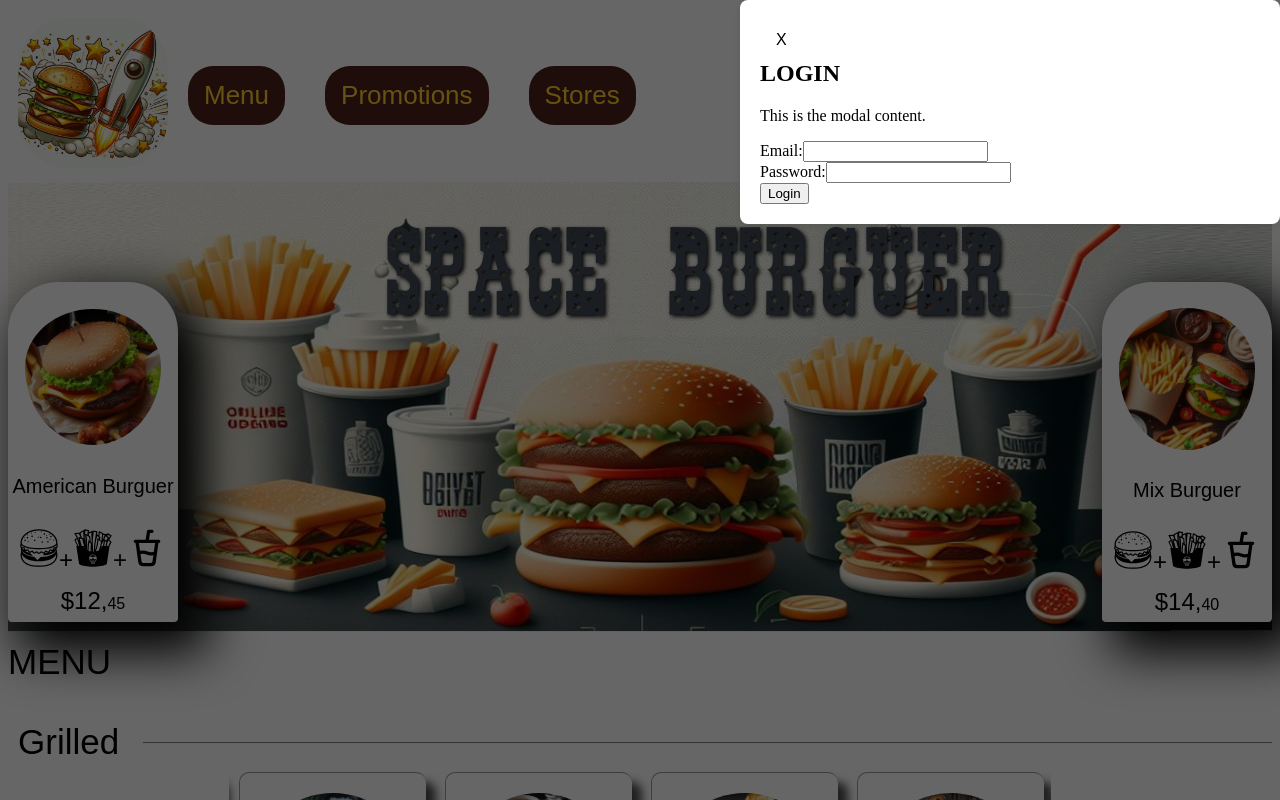
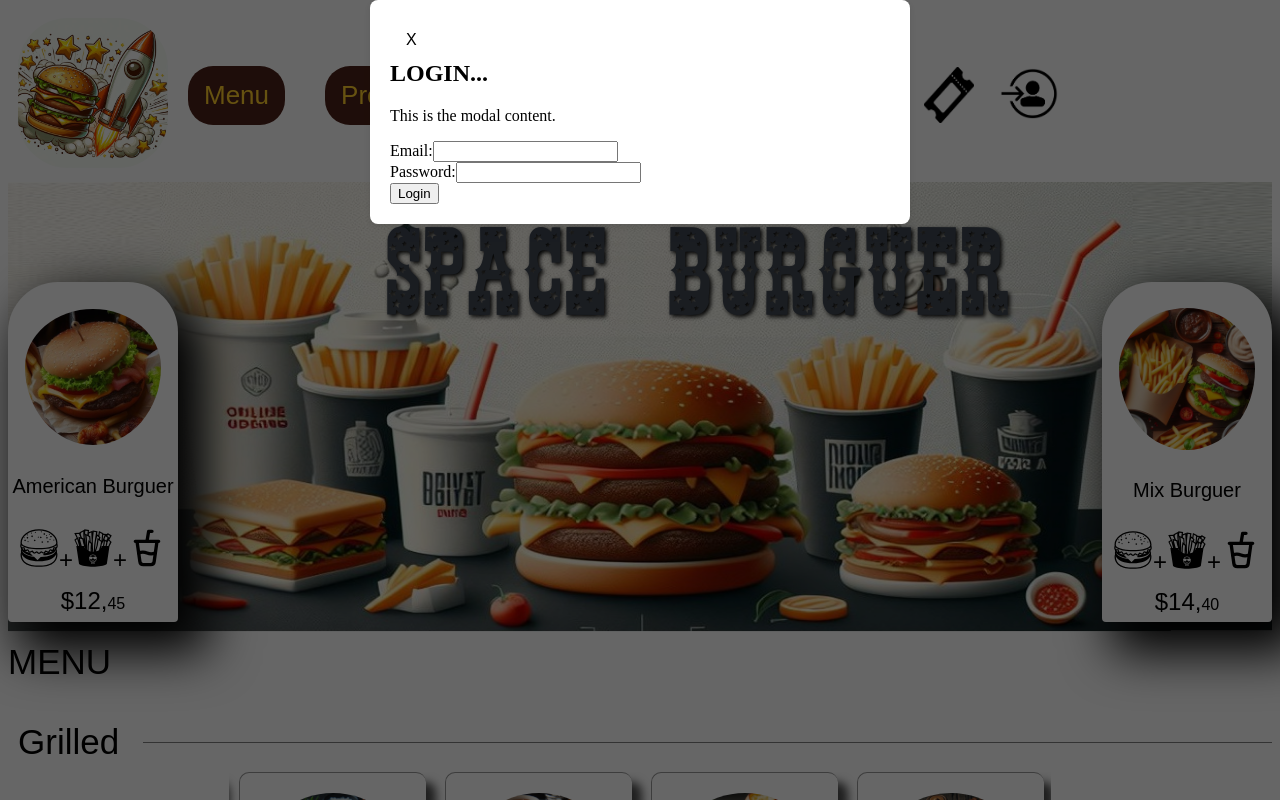
Before and after one commit to sergioing1000/BL, a React (Vite) app: page / in a window 1280 px wide. Both pictures are taken after a click on the button 1028 px from the left and 94 px from the top of the page. Shown: the top 800 px of the page. Built offline with nearby package versions, Linux system fonts and the light colour scheme; the HTML template or start-up script is replaced by a standard one; a web font is replaced by a local one.

Commit message:
modified:   src/Components/LoginModal/Modal.css 	modified:   src/Components/header/header.jsx 	modified:   vite.config.js

```diff
--- a/src/Components/LoginModal/Modal.css
+++ b/src/Components/LoginModal/Modal.css
@@ -6,7 +6,7 @@
   bottom: 0;
   background: rgba(0, 0, 0, 0.6);
   display: flex;
-  justify-content: flex-end;
+  justify-content: center;
   align-items: flex-start;
 }
 
--- a/src/Components/header/header.jsx
+++ b/src/Components/header/header.jsx
@@ -52,7 +52,7 @@ const Header = () => {
 
       <div className="LoginModal">
         <LoginModal isVisible={isModalVisible} onClose={closeModal}>
-          <h2>LOGIN</h2>
+          <h2>LOGIN...</h2>
           <p>This is the modal content.</p>
 
           <form>
--- a/vite.config.js
+++ b/vite.config.js
@@ -1,7 +1,7 @@
-import { defineConfig } from 'vite'
-import react from '@vitejs/plugin-react-swc'
+import { defineConfig } from "vite";
+import react from "@vitejs/plugin-react-swc";
 
 // https://vitejs.dev/config/
 export default defineConfig({
   plugins: [react()],
-})
+});
```
